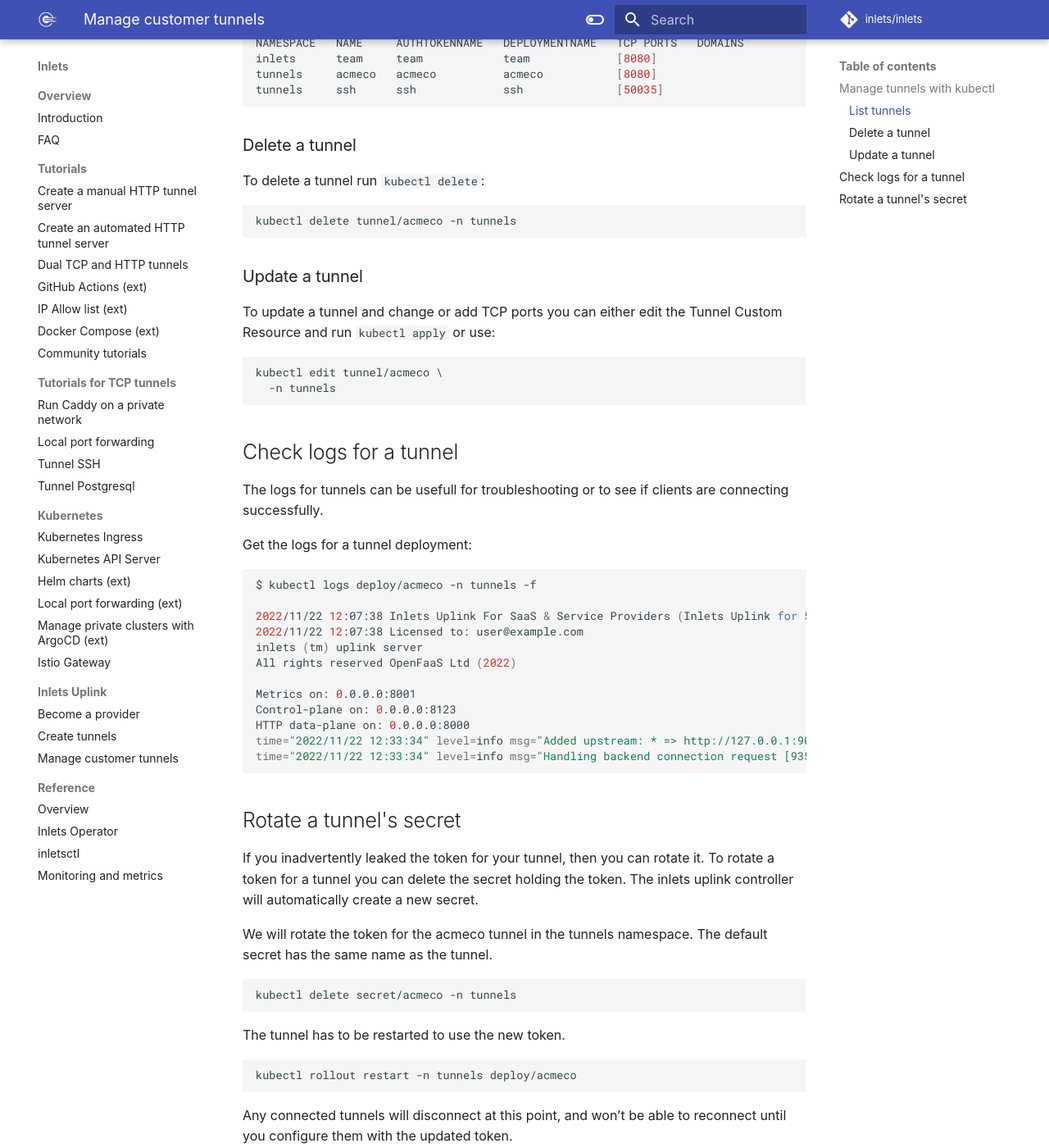
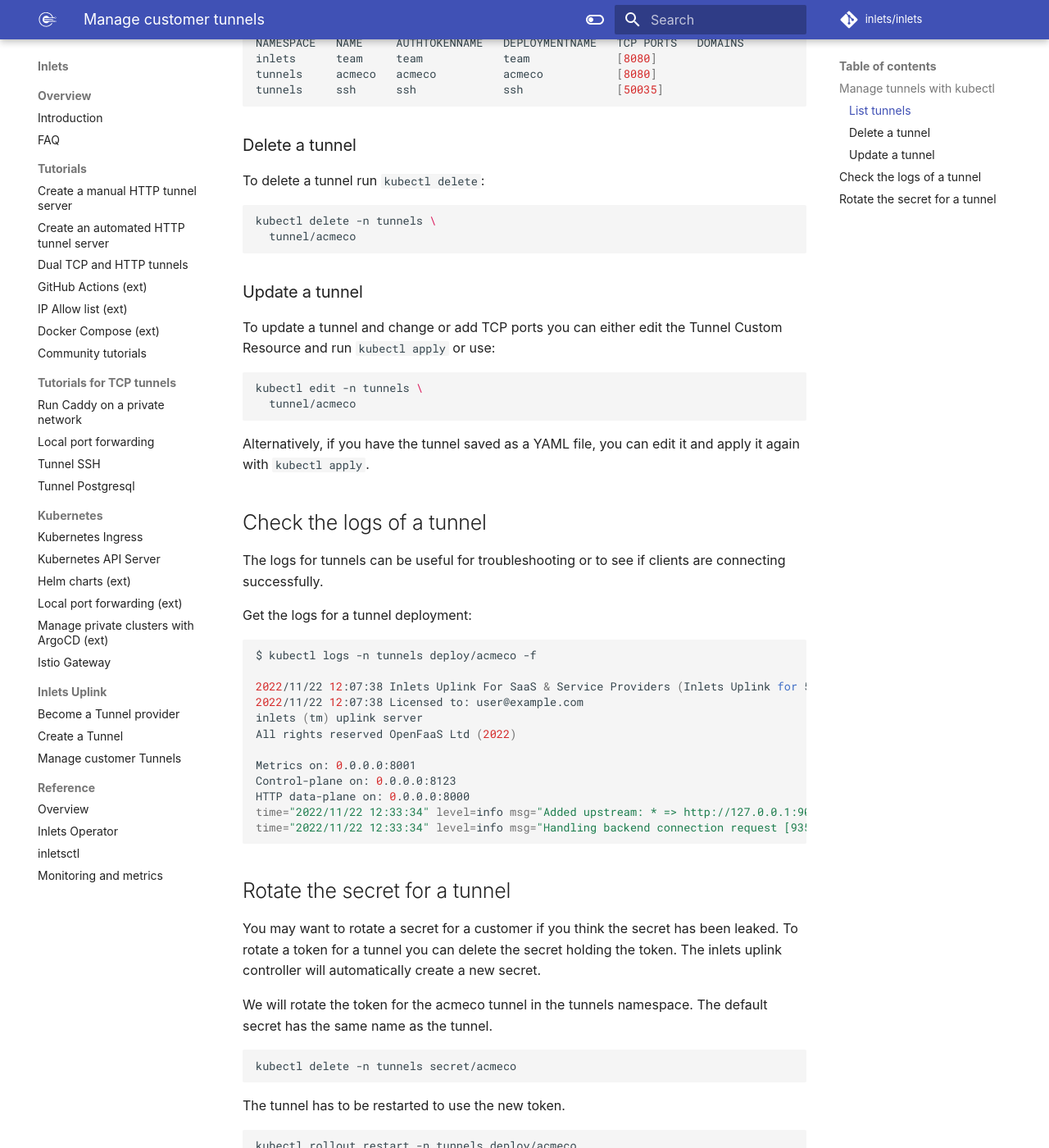
Before and after one commit to inlets/docs.inlets.dev, an MkDocs documentation site: the page built from docs/uplink/manage-tunnels.md, in a window 1280 px wide and 1400 px high, scrolled down 381 px. Shown: the whole window at 82% size. Built offline with MkDocs 1.6.1 and Material for MkDocs 9.7.7, drawn with Linux system fonts in a browser that asks for light colours; some web fonts are replaced; some of the changed text lies outside the part shown.

Commit message:
Add missing example for managing tunnels
Signed-off-by: Alex Ellis (OpenFaaS Ltd) <alexellis2@gmail.com>

````diff
--- a/docs/uplink/manage-tunnels.md
+++ b/docs/uplink/manage-tunnels.md
@@ -22,26 +22,29 @@
 To delete a tunnel run `kubectl delete`:
 
 ```bash
-kubectl delete tunnel/acmeco -n tunnels
+kubectl delete -n tunnels \
+  tunnel/acmeco
 ```
 
 ### Update a tunnel
 
 To update a tunnel and change or add TCP ports you can either edit the Tunnel Custom Resource and run `kubectl apply` or use:
 
-```
-kubectl edit tunnel/acmeco \
-  -n tunnels
+```bash
+kubectl edit -n tunnels \
+  tunnel/acmeco
 ```
 
-## Check logs for a tunnel
+Alternatively, if you have the tunnel saved as a YAML file, you can edit it and apply it again with `kubectl apply`.
 
-The logs for tunnels can be usefull for troubleshooting or to see if clients are connecting successfully.
+## Check the logs of a tunnel
+
+The logs for tunnels can be useful for troubleshooting or to see if clients are connecting successfully.
 
 Get the logs for a tunnel deployment:
 
 ```bash
-$ kubectl logs deploy/acmeco -n tunnels -f
+$ kubectl logs -n tunnels deploy/acmeco -f
 
 2022/11/22 12:07:38 Inlets Uplink For SaaS & Service Providers (Inlets Uplink for 5x Customers)
 2022/11/22 12:07:38 Licensed to: user@example.com
@@ -55,14 +58,14 @@
 time="2022/11/22 12:33:34" level=info msg="Handling backend connection request [9355de15c687471da9766cbe51423e54]"
 ```
 
-## Rotate a tunnel's secret
+## Rotate the secret for a tunnel
 
-If you inadvertently leaked the token for your tunnel, then you can rotate it. To rotate a token for a tunnel you can delete the secret holding the token. The inlets uplink controller will automatically create a new secret.
+You may want to rotate a secret for a customer if you think the secret has been leaked. To rotate a token for a tunnel you can delete the secret holding the token. The inlets uplink controller will automatically create a new secret.
 
 We will rotate the token for the acmeco tunnel in the tunnels namespace. The default secret has the same name as the tunnel.
 
 ```bash
-kubectl delete secret/acmeco -n tunnels
+kubectl delete -n tunnels secret/acmeco
 ```
 
 The tunnel has to be restarted to use the new token.
@@ -74,3 +77,10 @@
 Any connected tunnels will disconnect at this point, and won’t be able to reconnect until you configure them with the updated token.
 
 Retrieve the new token for the tunnel and save it to a file:
+
+```bash
+kubectl get -n tunnels secret/acmeco \
+  -o jsonpath="{.data.token}" | base64 --decode > token.txt
+```
+
+The contents will be saved in `token.txt`
--- a/mkdocs.yml
+++ b/mkdocs.yml
@@ -107,9 +107,9 @@
       - Manage private clusters with ArgoCD (ext): https://inlets.dev/blog/2022/08/10/managing-tunnel-servers-with-argocd.html
       - Istio Gateway: /tutorial/istio-gateway/
   - Inlets Uplink:
-      - Become a provider: /uplink/become-a-provider/
-      - Create tunnels: /uplink/create-tunnels/
-      - Manage customer tunnels: /uplink/manage-tunnels/
+      - Become a Tunnel provider: /uplink/become-a-provider/
+      - Create a Tunnel: /uplink/create-tunnels/
+      - Manage customer Tunnels: /uplink/manage-tunnels/
   - Reference:
       - Overview: reference.md
       - Inlets Operator: /reference/inlets-operator/
````
Also changed, not shown: docs/uplink/become-a-provider.md (+2 -2 lines), docs/uplink/create-tunnels.md (+8 -3 lines).
